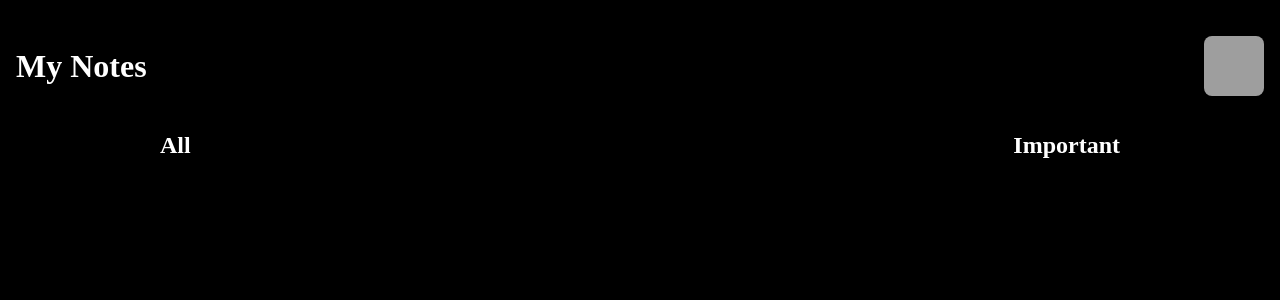
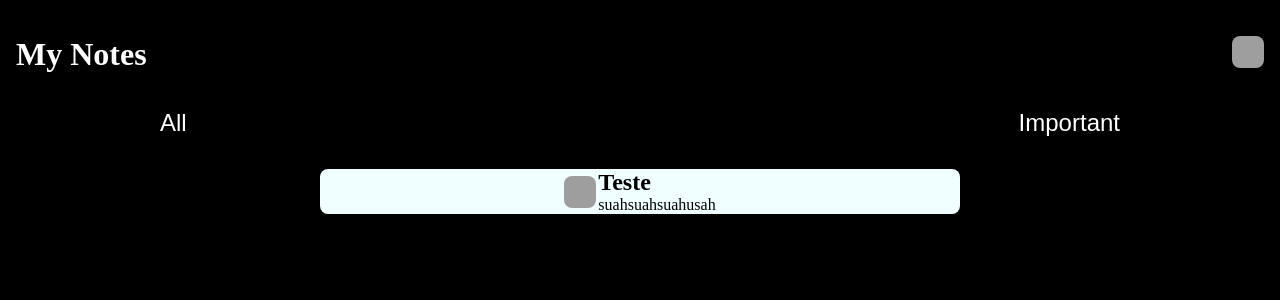
Before and after one commit to berdnaski/note-app-reactjs, a React (Vite) app: page / in a window 1280 px wide. Shown: the top 300 px of the page. Built offline with nearby package versions, Linux system fonts and the light colour scheme; grey boxes are pictures that could not be loaded.

Commit message:
building the note component

```diff
--- a/src/App.jsx
+++ b/src/App.jsx
@@ -1,15 +1,14 @@
 import React from 'react'
 import Header from "./components/Header/Header.jsx"
 import styles from "./App.module.css"
-import { Aside } from './components/Aside/Aside.jsx'
+import { Note } from './components/Note/Note.jsx'
 
 function App() {
   return (
     <div>
       <Header />
-
       <div className={styles.wrapper}>
-          <Aside />
+          <Note />
       </div>
     </div>
   )
--- a/src/App.module.css
+++ b/src/App.module.css
@@ -1,3 +1,2 @@
-.app {
-
+.wrapper {
 }
--- a/src/components/Aside/Aside.jsx
+++ /dev/null
@@ -1,10 +0,0 @@
-import styles from "./Aside.module.css"
-
-export function Aside() {
-    return (
-        <aside className={styles.aside}>
-            <h1>All</h1>
-            <h1>Important</h1>
-        </aside>
-    )
-}
--- a/src/components/Aside/Aside.module.css
+++ /dev/null
@@ -1,11 +0,0 @@
-.aside {
-    display: flex;
-    flex-direction: row;
-    justify-content: space-between;
-    width: 75%;
-    margin: auto;
-}
-
-.aside h1 {
-    color: white;
-}
--- a/src/components/Header/Header.module.css
+++ b/src/components/Header/Header.module.css
@@ -20,7 +20,7 @@
 }
 
 .logo {
-    width: calc(3rem + 12px);
-    height: calc(3rem + 12px);
+    width: 32px;
+    height: 32px;
     border-radius: 8px;
 }
--- /dev/null
+++ b/src/components/Note/Note.jsx
@@ -0,0 +1,20 @@
+import styles from "./Note.module.css"
+
+export function Note() {
+    return (
+        <div className={styles.note}>
+            <aside className={styles.aside}>
+                <button className={styles.button}>All</button>
+                <button className={styles.button}>Important</button>
+            </aside>
+
+            <section className={styles.section}>
+                <img className={styles.logo} src="http://github.com/berdnaski.png" />
+                <div className={styles.information}>
+                    <h1>Teste</h1>
+                    <p>suahsuahsuahusah</p>
+                </div>
+            </section>
+        </div>
+    )
+}
--- /dev/null
+++ b/src/components/Note/Note.module.css
@@ -0,0 +1,66 @@
+.aside {
+    display: flex;
+    flex-direction: row;
+    justify-content: space-between;
+    width: 75%;
+    margin: auto;
+    margin-bottom: 2rem;
+}
+
+.button {
+    border: 0;
+    background-color: transparent;
+    color: white;
+    font-size: 1.5rem;
+    position: relative;
+    cursor: pointer;
+}
+
+.button:hover {
+    border-bottom: 1px solid rgb(224, 221, 221);
+    transition: border-bottom-width 0.5s ease;
+}
+
+.button::after {
+    content: '';
+    position: absolute;
+    bottom: 0;
+    left: 0;
+    width: 0;
+    height: 2px;
+    background-color: rgb(223, 221, 221);
+    z-index: -1;
+    transition: width 0.2s ease;
+}
+
+.button:hover::after {
+    width: 100%;
+}
+
+.section {
+    display: flex;
+    flex-direction: row;
+    justify-content: center;
+    align-items: center;
+    gap: 2px;
+    width: 50%;
+    margin: auto;
+    margin-bottom: 2rem;
+    border-radius: 8px;
+    background-color: azure;
+}
+
+.information {
+    color: black;
+    display: flex;
+    align-items: flex-start;
+    justify-content: center;
+    flex-direction: column;
+}
+
+.logo {
+    width: 32px;
+    height: 32px;
+    border-radius: 8px;
+    display: flex;
+}
```
